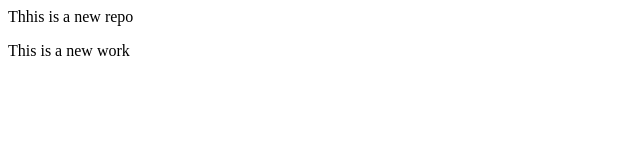
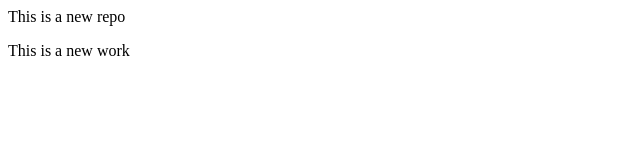
Before and after one commit to ShanAzim10/localrep, a plain HTML site: page index.html in a window 1280 px wide. Shown: the full height of the page, 0-640 px from the left. Drawn offline with Linux system fonts and the light colour scheme.

Commit message:
Removed extra H in first paragraph

```diff
--- a/index.html
+++ b/index.html
@@ -1,2 +1,2 @@
-<p>Thhis is a new repo</p>
+<p>This is a new repo</p>
 <p>This is a new work</p>
```
